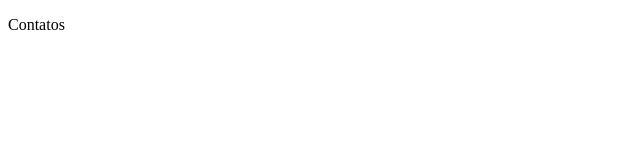
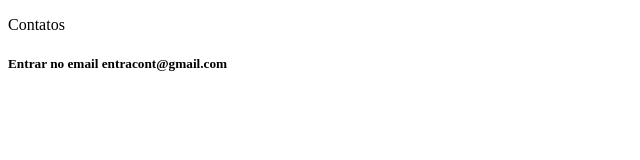
Before and after one commit to ClevertonRoch/github-master, a plain HTML site: page contato.html in a window 1280 px wide. Shown: the whole page, without its empty margins (0-640 px from the left). Drawn offline with Linux system fonts and the light colour scheme.

Commit message:
Forma de contato adicionado #6

```diff
--- a/contato.html
+++ b/contato.html
@@ -8,5 +8,8 @@
 </head>
 <body>
     <p>Contatos</p>
+
+
+    <h5>Entrar no email entracont@gmail.com</h5>
 </body>
 </html>
```
